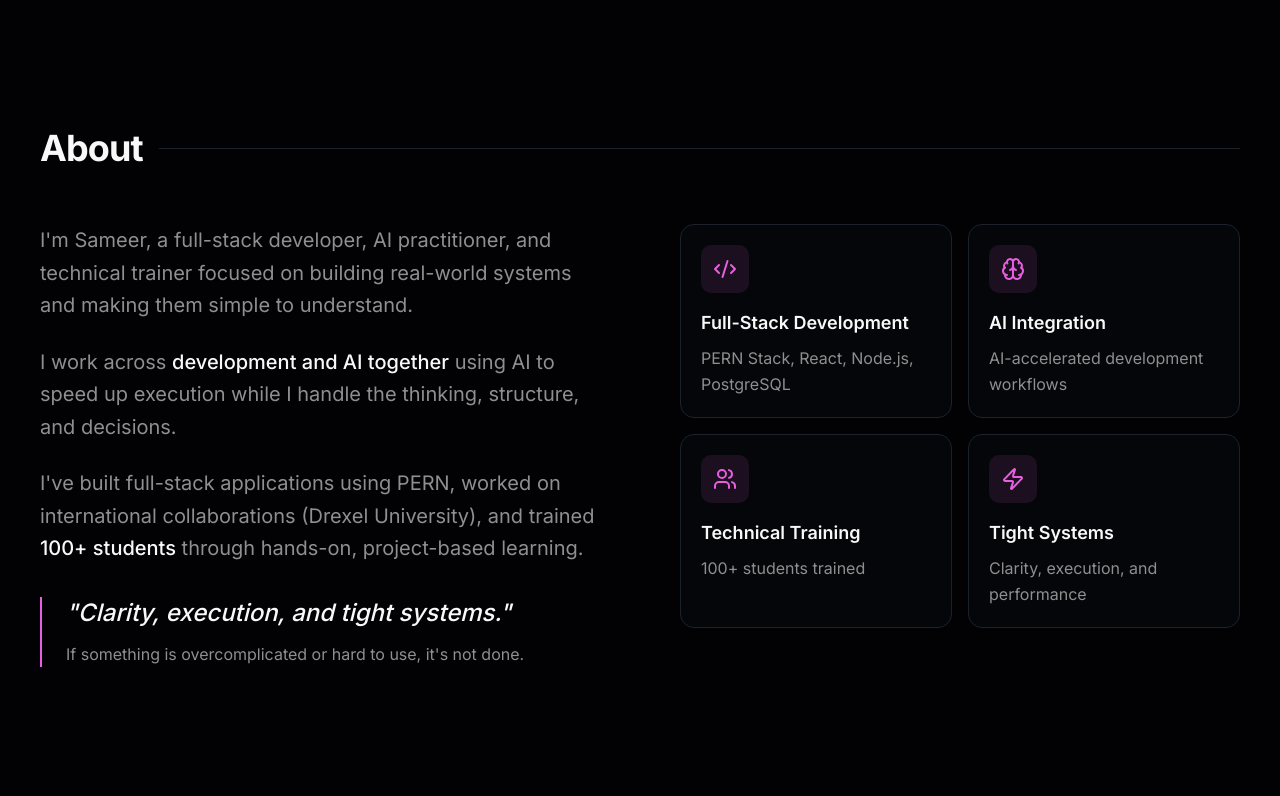
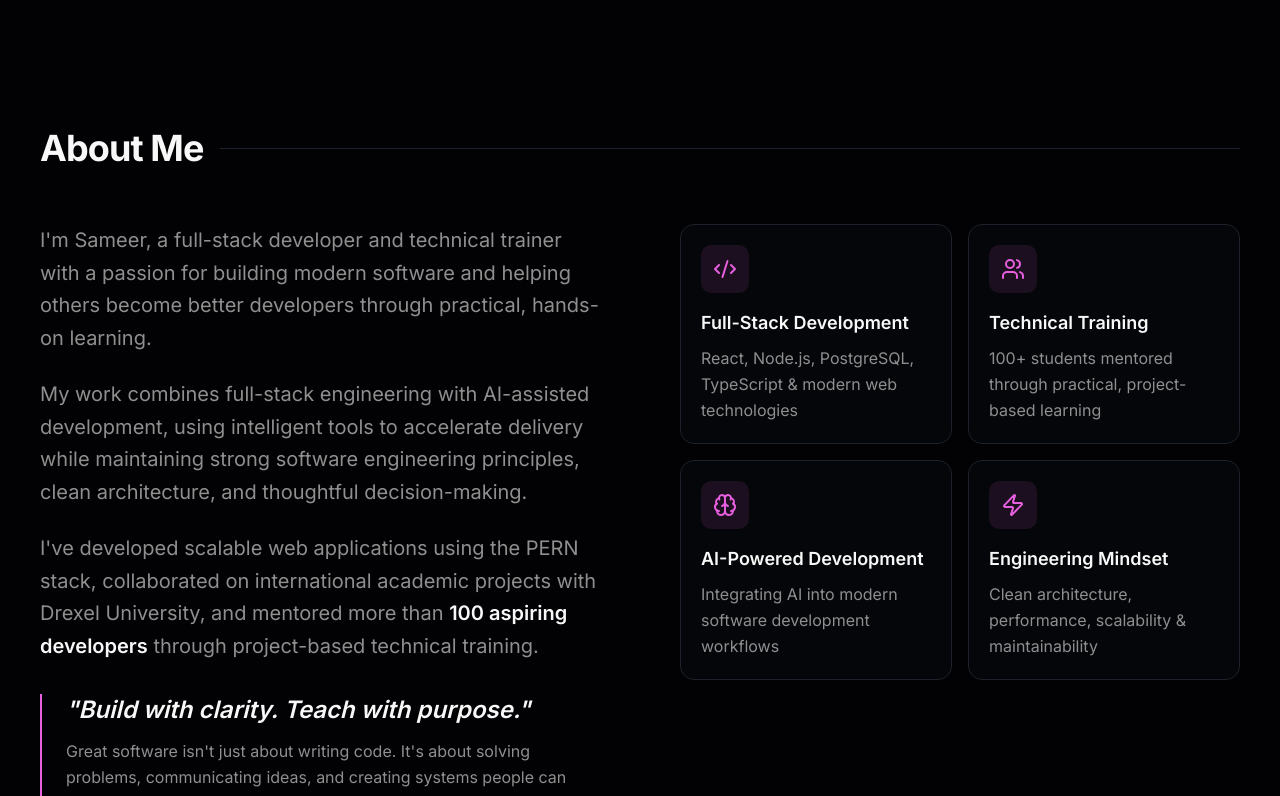
Before and after one commit to sameerkhan2003a/Portfolio, a Next.js app: page / in a window 1280 px wide. Shown: the part 800-1596 px from the top of the page. Built offline with nearby package versions, Linux system fonts and the light colour scheme.

Commit message:
Refactor About section with updated content and styles
Updated descriptions for highlights and improved the About section text. Adjusted layout and styling for better presentation.

```diff
--- a/components/sections/about.tsx
+++ b/components/sections/about.tsx
@@ -6,22 +6,22 @@ const highlights = [
   {
     icon: Code2,
     title: "Full-Stack Development",
-    description: "PERN Stack, React, Node.js, PostgreSQL",
-  },
-  {
-    icon: Brain,
-    title: "AI Integration",
-    description: "AI-accelerated development workflows",
+    description: "React, Node.js, PostgreSQL, TypeScript & modern web technologies",
   },
   {
     icon: Users,
     title: "Technical Training",
-    description: "100+ students trained",
+    description: "100+ students mentored through practical, project-based learning",
+  },
+  {
+    icon: Brain,
+    title: "AI-Powered Development",
+    description: "Integrating AI into modern software development workflows",
   },
   {
     icon: Zap,
-    title: "Tight Systems",
-    description: "Clarity, execution, and performance",
+    title: "Engineering Mindset",
+    description: "Clean architecture, performance, scalability & maintainability",
   },
 ]
 
@@ -35,8 +35,9 @@ export function AboutSection() {
         {/* Section Header */}
         <div className="mb-10 flex items-center gap-3 sm:gap-4 lg:mb-14">
           <h2 className="text-2xl font-bold tracking-tight sm:text-3xl lg:text-4xl">
-            About
+            About Me
           </h2>
+
           <div className="h-px flex-1 bg-border" />
         </div>
 
@@ -44,37 +45,37 @@ export function AboutSection() {
           {/* Left */}
           <div className="space-y-6">
             <p className="text-base leading-relaxed text-muted-foreground sm:text-lg lg:text-xl">
-              I&apos;m Sameer, a full-stack developer, AI practitioner, and
-              technical trainer focused on building real-world systems and making
-              them simple to understand.
+              I'm Sameer, a full-stack developer and technical trainer with a
+              passion for building modern software and helping others become
+              better developers through practical, hands-on learning.
             </p>
 
             <p className="text-base leading-relaxed text-muted-foreground sm:text-lg lg:text-xl">
-              I work across{" "}
-              <span className="font-medium text-foreground">
-                development and AI together
-              </span>{" "}
-              using AI to speed up execution while I handle the thinking,
-              structure, and decisions.
+              My work combines full-stack engineering with AI-assisted
+              development, using intelligent tools to accelerate delivery while
+              maintaining strong software engineering principles, clean
+              architecture, and thoughtful decision-making.
             </p>
 
             <p className="text-base leading-relaxed text-muted-foreground sm:text-lg lg:text-xl">
-              I&apos;ve built full-stack applications using PERN, worked on
-              international collaborations (Drexel University), and trained{" "}
-              <span className="font-medium text-foreground">
-                100+ students
+              I've developed scalable web applications using the PERN stack,
+              collaborated on international academic projects with Drexel
+              University, and mentored more than{" "}
+              <span className="font-semibold text-foreground">
+                100 aspiring developers
               </span>{" "}
-              through hands-on, project-based learning.
+              through project-based technical training.
             </p>
 
             <blockquote className="mt-8 border-l-2 border-primary pl-5 sm:pl-6">
-              <p className="text-lg font-medium italic text-foreground sm:text-xl lg:text-2xl">
-                &quot;Clarity, execution, and tight systems.&quot;
+              <p className="text-lg font-semibold italic text-foreground sm:text-xl lg:text-2xl">
+                "Build with clarity. Teach with purpose."
               </p>
 
               <p className="mt-3 text-sm leading-relaxed text-muted-foreground sm:text-base">
-                If something is overcomplicated or hard to use,
-                it&apos;s not done.
+                Great software isn't just about writing code. It's about solving
+                problems, communicating ideas, and creating systems people can
+                trust.
               </p>
             </blockquote>
           </div>
@@ -84,13 +85,13 @@ export function AboutSection() {
             {highlights.map((item) => (
               <div
                 key={item.title}
-                className="group rounded-xl border border-border bg-card p-5 transition-all duration-300 hover:border-primary/50 hover:-translate-y-1"
+                className="group rounded-xl border border-border bg-card p-5 transition-all duration-300 hover:-translate-y-1 hover:border-primary/50"
               >
-                <div className="mb-4 flex h-11 w-11 items-center justify-center rounded-lg bg-primary/10 transition-colors group-hover:bg-primary/20 sm:h-12 sm:w-12">
-                  <item.icon className="h-5 w-5 text-primary sm:h-6 sm:w-6" />
+                <div className="mb-4 flex h-12 w-12 items-center justify-center rounded-lg bg-primary/10 transition-colors group-hover:bg-primary/20">
+                  <item.icon className="h-6 w-6 text-primary" />
                 </div>
 
-                <h3 className="mb-2 text-base font-semibold text-foreground sm:text-lg">
+                <h3 className="mb-2 text-lg font-semibold text-foreground">
                   {item.title}
                 </h3>
 
```
